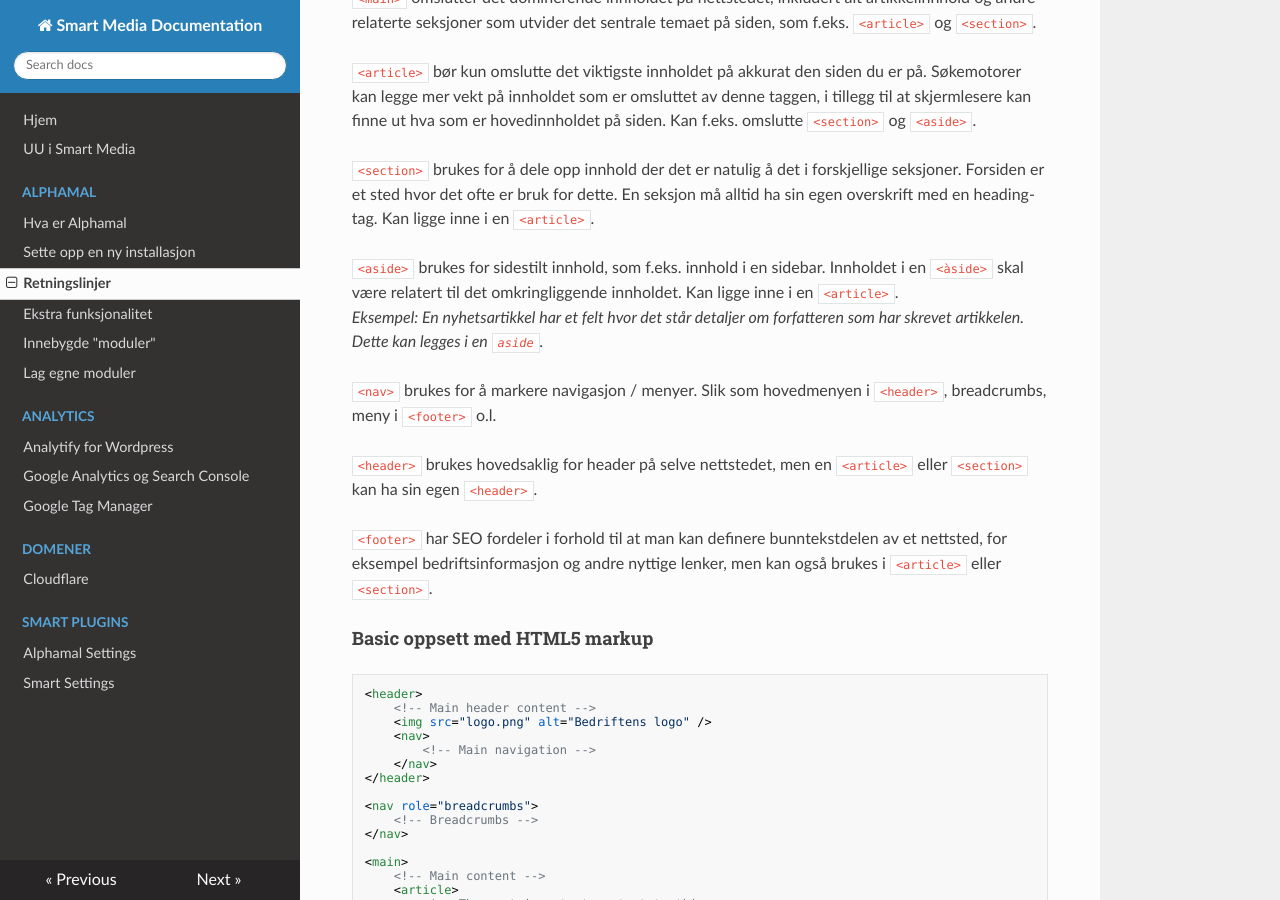
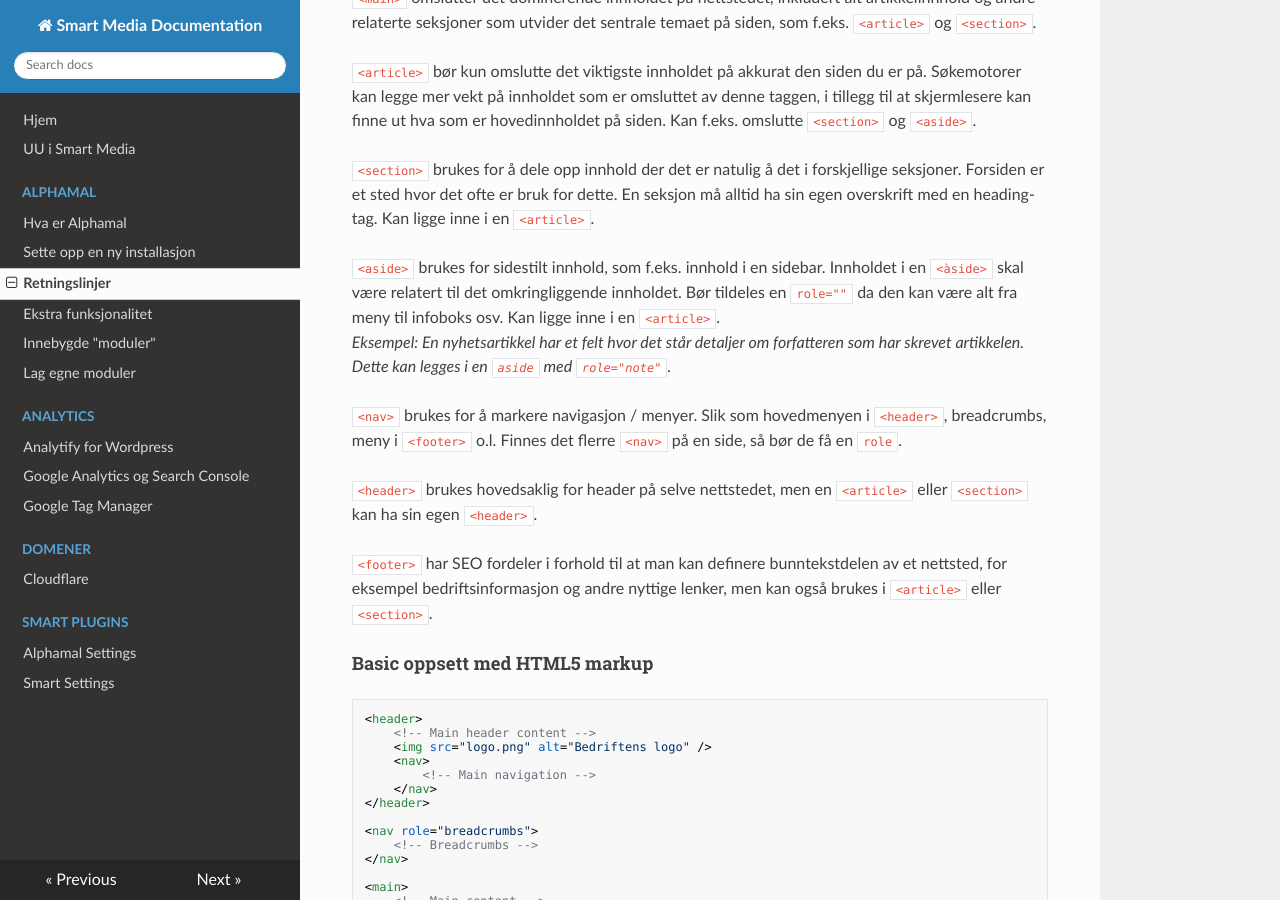
Before and after one commit to smasAS/readthedocs, an MkDocs documentation site: the page built from docs/Alphamal/3-retningslinjer.md, in a window 1280 px wide and 900 px high, scrolled down 4237 px. Built offline with MkDocs 1.6.1, drawn with Linux system fonts in a browser that asks for light colours; nearby versions of some CDN libraries.

Commit message:
added info about the use of role in html5 section

````diff
--- a/docs/Alphamal/3-retningslinjer.md
+++ b/docs/Alphamal/3-retningslinjer.md
@@ -81,10 +81,10 @@ Man skal ikke duplisere markup for å kunne ha forskjellig utseende på forskjel
 
 ```<section>``` brukes for å dele opp innhold der det er natulig å det i forskjellige seksjoner. Forsiden er et sted hvor det ofte er bruk for dette. En seksjon må alltid ha sin egen overskrift med en heading-tag. Kan ligge inne i en ```<article>```.
 
-```<aside>``` brukes for sidestilt innhold, som f.eks. innhold i en sidebar. Innholdet i en ```<àside>``` skal være relatert til det omkringliggende innholdet. Kan ligge inne i en ```<article>```.
-*Eksempel: En nyhetsartikkel har et felt hvor det står detaljer om forfatteren som har skrevet artikkelen. Dette kan legges i en ```aside```.*
+```<aside>``` brukes for sidestilt innhold, som f.eks. innhold i en sidebar. Innholdet i en ```<àside>``` skal være relatert til det omkringliggende innholdet. Bør tildeles en ```role=""``` da den kan være alt fra meny til infoboks osv. Kan ligge inne i en ```<article>```.
+*Eksempel: En nyhetsartikkel har et felt hvor det står detaljer om forfatteren som har skrevet artikkelen. Dette kan legges i en ```aside``` med ```role="note"```.*
 
-```<nav>``` brukes for å markere navigasjon / menyer. Slik som hovedmenyen i ```<header>```, breadcrumbs, meny i ```<footer>``` o.l.
+```<nav>``` brukes for å markere navigasjon / menyer. Slik som hovedmenyen i ```<header>```, breadcrumbs, meny i ```<footer>``` o.l. Finnes det flerre ```<nav>``` på en side, så bør de få en ```role```.
 
 ```<header>``` brukes hovedsaklig for header på selve nettstedet, men en ```<article>``` eller ```<section>``` kan ha sin egen ```<header>```.
 
````
